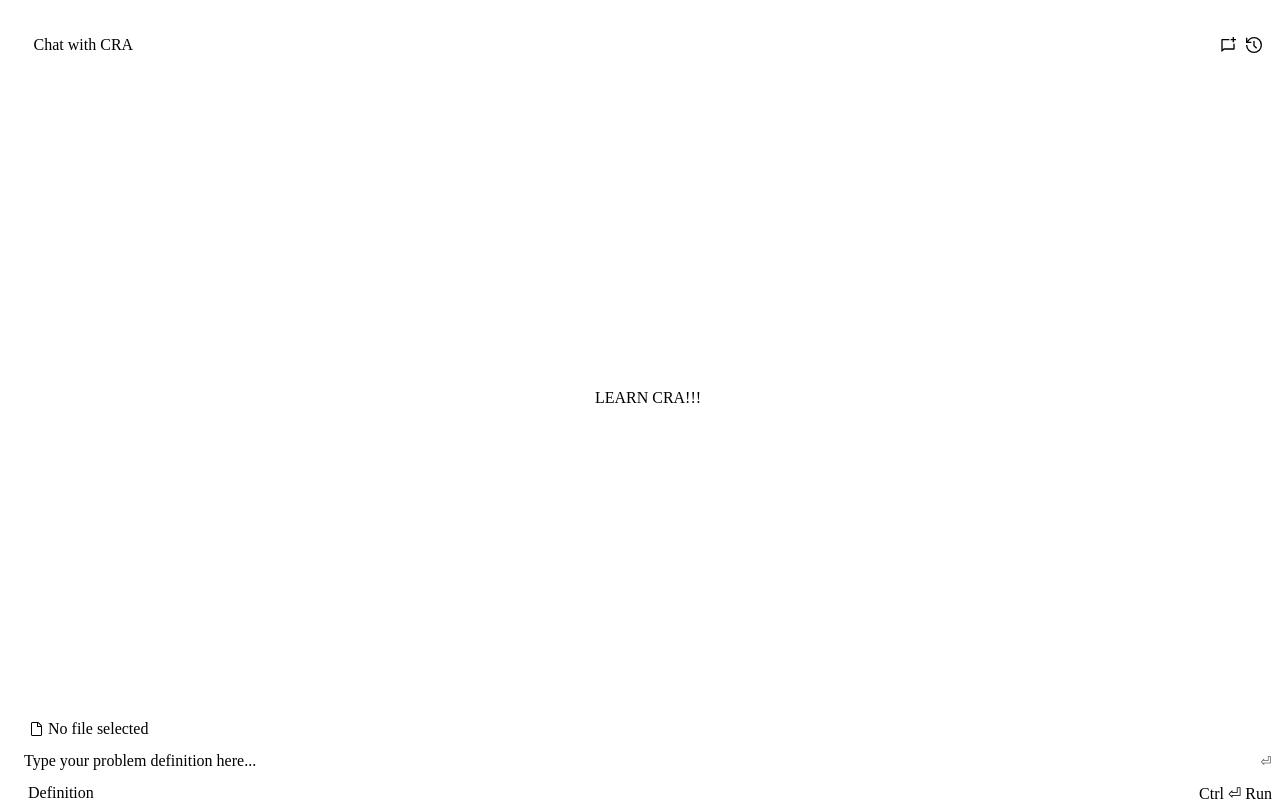
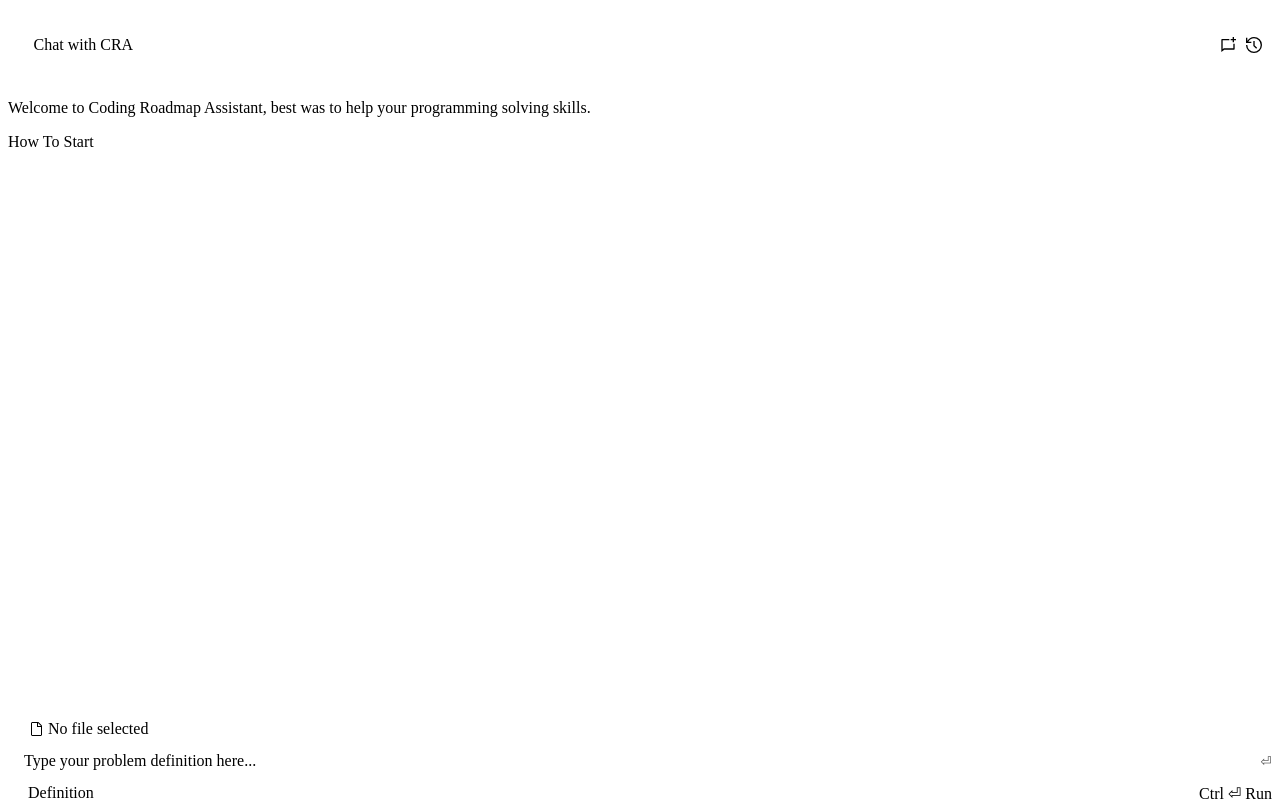
Before and after one commit to Computer-Research-Association/CodingRoadmapAssistant, a React (Vite) app in the folder webview-ui/: page / in a window 1280 px wide. Built offline with nearby package versions, Linux system fonts and the light colour scheme.

Commit message:
[feat #111] add new description message(need to add more)

```diff
--- a/webview-ui/src/components/ChatContent.tsx
+++ b/webview-ui/src/components/ChatContent.tsx
@@ -54,7 +54,10 @@ function ChatContent() {
           ))}
         </div>
       ) : (
-        <div className="learnCRA">LEARN CRA!!!</div>
+        <div className="description">
+          <p>Welcome to Coding Roadmap Assistant, best was to help your programming solving skills.</p>
+          <p>How To Start</p>
+        </div>
       )}
       {loading ? (
         <div className="loading">
```
Also changed, not shown: 1 other file (tests, documents, lock files or other folders).
